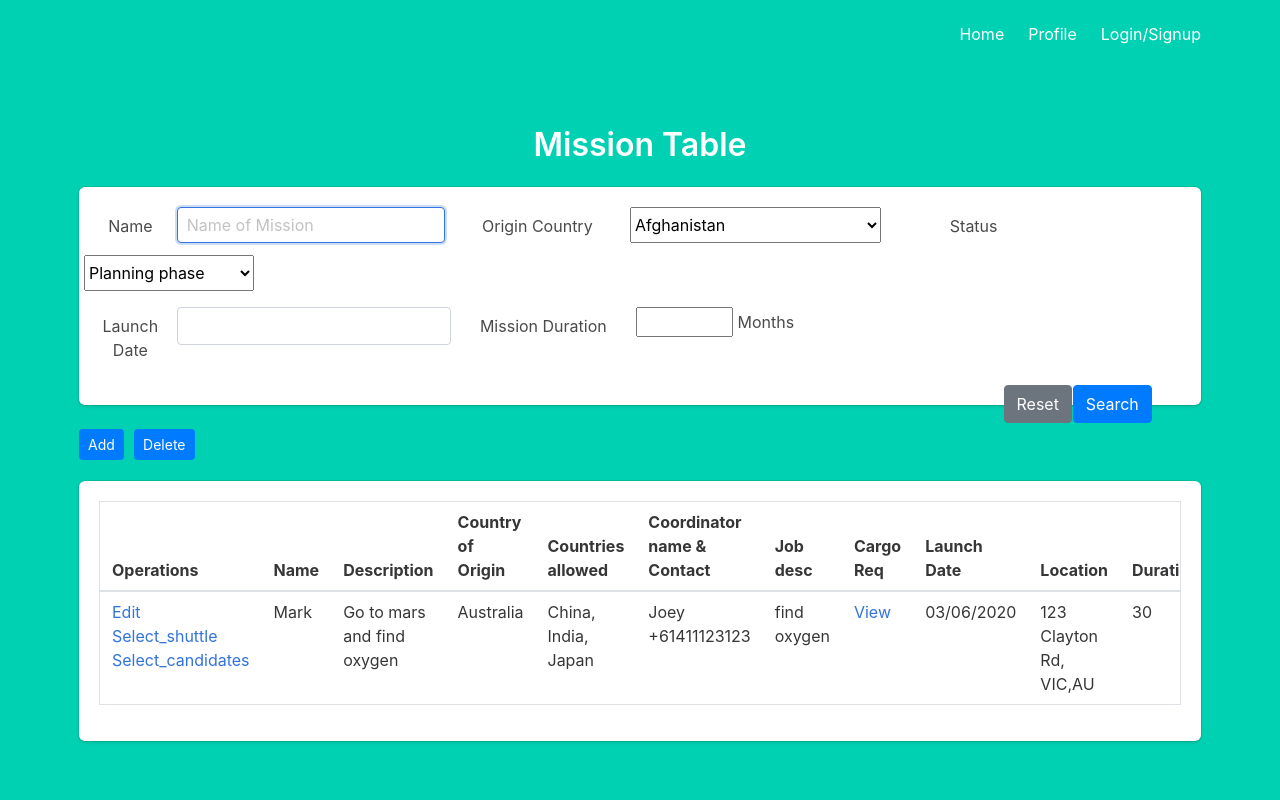
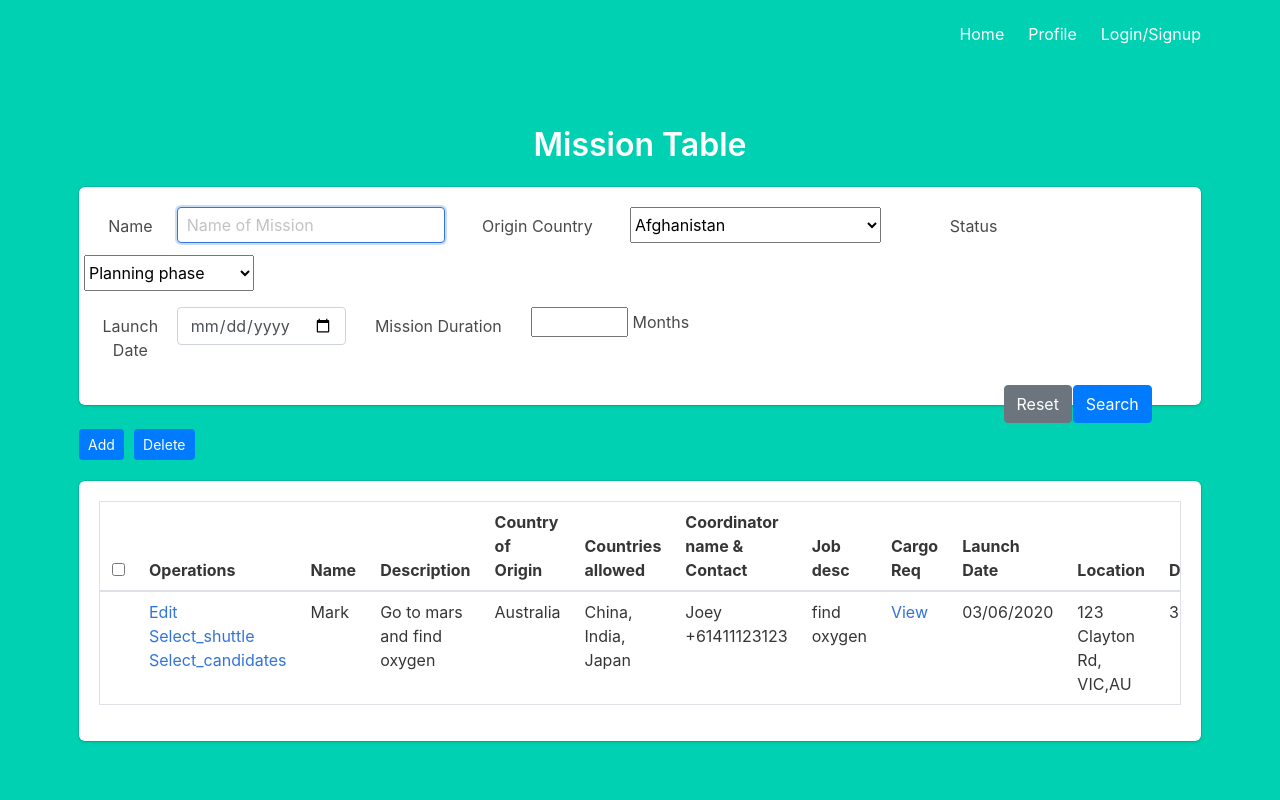
Before and after one commit to hrisk/FIT5136_S1_2020_46, a Flask app: template mission_to_mars_flask/templates/feature1.html in a window 1280 px wide. Run offline with Flask 2, Linux system fonts and the light colour scheme; the template is opened without the code that fills it: most values are stand-ins (such as "Sample title", 1, 10 or a date in 2020); some libraries are stand-ins or nearby versions.

Commit message:
feature1 small errors fixed

```diff
--- a/mission_to_mars_flask/templates/feature1.html
+++ b/mission_to_mars_flask/templates/feature1.html
@@ -294,11 +294,8 @@
         </div>
         <div class="form-group row">
             <label for="launchDate" class="col-sm-1 col-form-label">Launch Date</label>
-            <div class='field date' id='datetimepicker3'>
-                <input type='text' class="form-control"/>
-                <span class="input-group-addon">
-                    <span class="glyphicon glyphicon-time"></span>
-                </span>
+            <div class='field'>
+                <input type='date' class="form-control" name="launchDate"/>
             </div>
             <!--            TODO: max and min based on database-->
             <label for="duration" class="col-sm-2 col-form-label">Mission Duration</label>
@@ -320,7 +317,7 @@
     </form>
 </div>
 
-<form type="POST" , action="#">
+<form method="POST" , action="#">
     <div class="form-group row float-left">
         <div class="col-md-4">
             <a href="{{ url_for('main.create_mission') }}">
@@ -339,12 +336,11 @@
             <!-- Table head -->
             <thead>
             <tr>
-<!--                <th>-->
-<!--&lt;!&ndash;                    <div class="custom-control custom-checkbox">&ndash;&gt;-->
-<!--&lt;!&ndash;                        <input type="checkbox" class="custom-control-input" id="tableDefaultCheck1">&ndash;&gt;-->
-<!--&lt;!&ndash;                        <label class="custom-control-label" for="tableDefaultCheck1"></label>&ndash;&gt;-->
-<!--&lt;!&ndash;                    </div>&ndash;&gt;-->
-<!--                </th>-->
+                <th>
+                          <input type="checkbox" class="selectAll" name="selectAll" value="all">
+
+                </th>
+                <!--                <th></th>-->
                 <th>Operations</th>
                 <th>Name</th>
                 <th>Description</th>
@@ -371,6 +367,7 @@
                 <!--                        <label class="custom-control-label" for="tableDefaultCheck2"></label>-->
                 <!--                    </div>-->
                 <!--                </td>-->
+                <td></td>
                 <td>
                     <a class="has-text-link" href="">Edit</a>
                     <a class="has-text-link" href="{{ url_for('main.shuttle') }}/{{mission_detail.mission_id}}">Select_shuttle</a>
```
Lines whose indentation alone changed are shown as unchanged.
